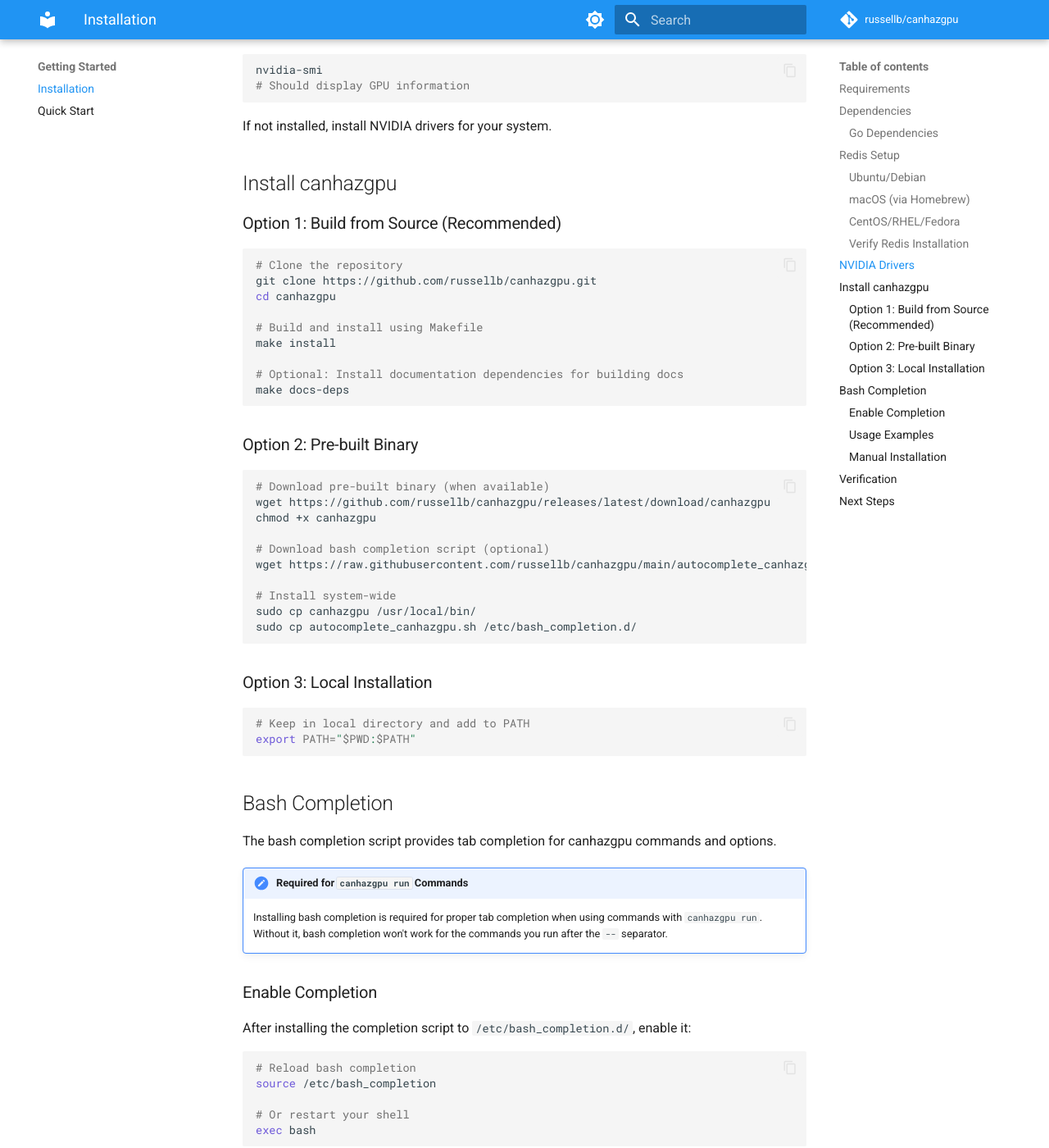
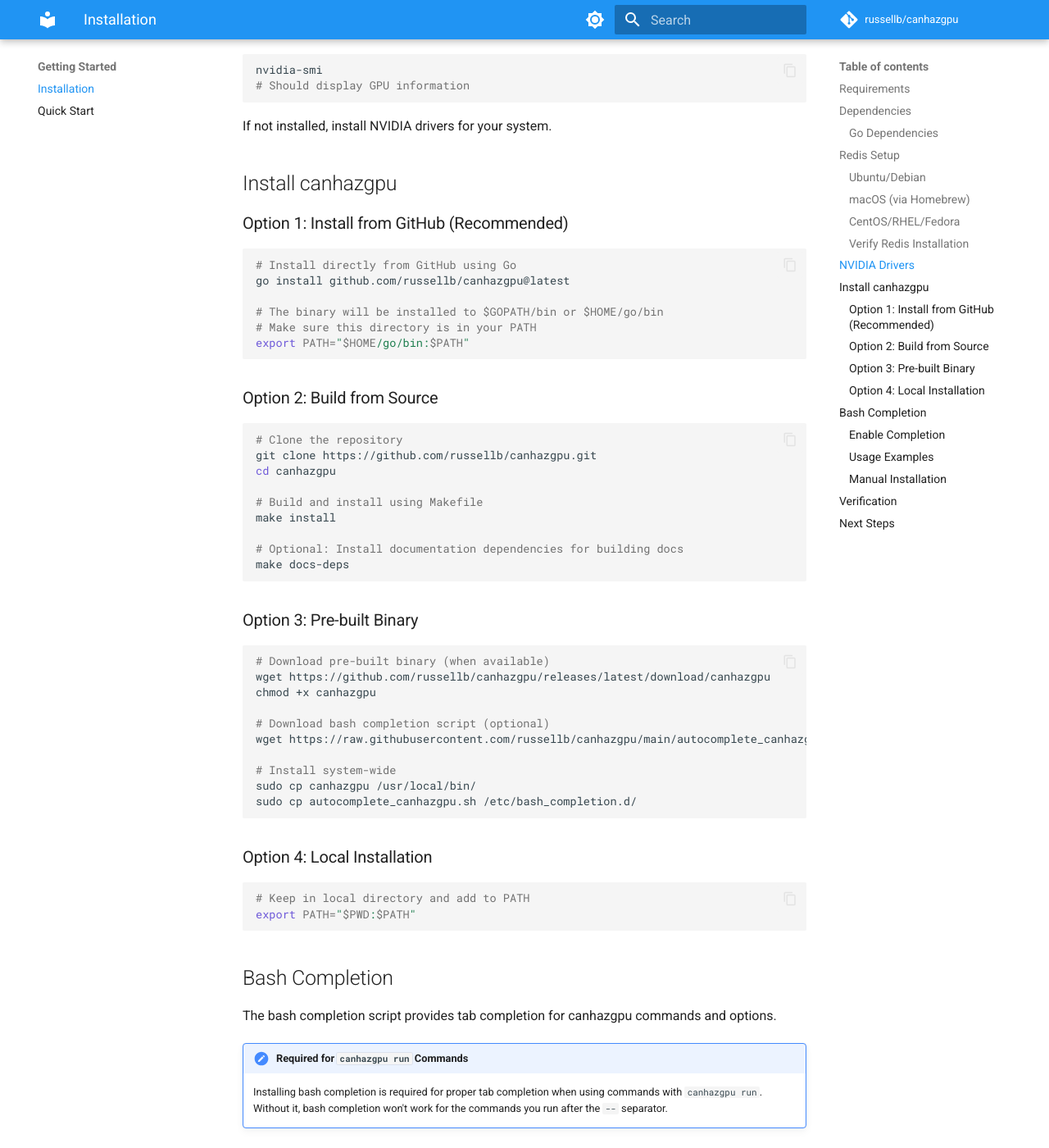
Before and after one commit to russellb/canhazgpu, an MkDocs documentation site: the page built from docs/installation.md, in a window 1280 px wide and 1400 px high, scrolled down 1395 px. Shown: the whole window at 82% size. Built offline with MkDocs 1.6.1 and Material for MkDocs 9.7.7, drawn with Linux system fonts in a browser that asks for light colours; comment, search, counter and statistics services are not loaded.

Commit message:
Update install instructions to include "go install"
Signed-off-by: Russell Bryant <rbryant@redhat.com>

````diff
--- a/README.md
+++ b/README.md
@@ -99,17 +99,20 @@ For detailed usage, configuration, and administration:
 ## Installation
 
 ```bash
-# Option 1: Build from source
+# Option 1: Install directly from GitHub (recommended)
+go install github.com/russellb/canhazgpu@latest
+
+# Option 2: Build from source
 git clone https://github.com/russellb/canhazgpu.git
 cd canhazgpu
 make install
 
-# Option 2: Download pre-built binary (when available)
+# Option 3: Download pre-built binary (when available)
 wget https://github.com/russellb/canhazgpu/releases/latest/download/canhazgpu
 chmod +x canhazgpu
 sudo cp canhazgpu /usr/local/bin/
 
-# Install bash completion (optional)
+# Install bash completion (optional but recommended)
 wget https://raw.githubusercontent.com/russellb/canhazgpu/main/autocomplete_canhazgpu.sh
 sudo cp autocomplete_canhazgpu.sh /etc/bash_completion.d/
 
--- a/docs/installation.md
+++ b/docs/installation.md
@@ -58,7 +58,17 @@ If not installed, install NVIDIA drivers for your system.
 
 ## Install canhazgpu
 
-### Option 1: Build from Source (Recommended)
+### Option 1: Install from GitHub (Recommended)
+```bash
+# Install directly from GitHub using Go
+go install github.com/russellb/canhazgpu@latest
+
+# The binary will be installed to $GOPATH/bin or $HOME/go/bin
+# Make sure this directory is in your PATH
+export PATH="$HOME/go/bin:$PATH"
+```
+
+### Option 2: Build from Source
 ```bash
 # Clone the repository
 git clone https://github.com/russellb/canhazgpu.git
@@ -85,7 +95,7 @@ sudo cp canhazgpu /usr/local/bin/
 sudo cp autocomplete_canhazgpu.sh /etc/bash_completion.d/
 ```
 
-### Option 3: Local Installation
+### Option 4: Local Installation
 ```bash
 # Keep in local directory and add to PATH
 export PATH="$PWD:$PATH"
````
Also changed, not shown: other parts of docs/installation.md (+1 -1 lines), CLAUDE.md (+20 -1 lines).
